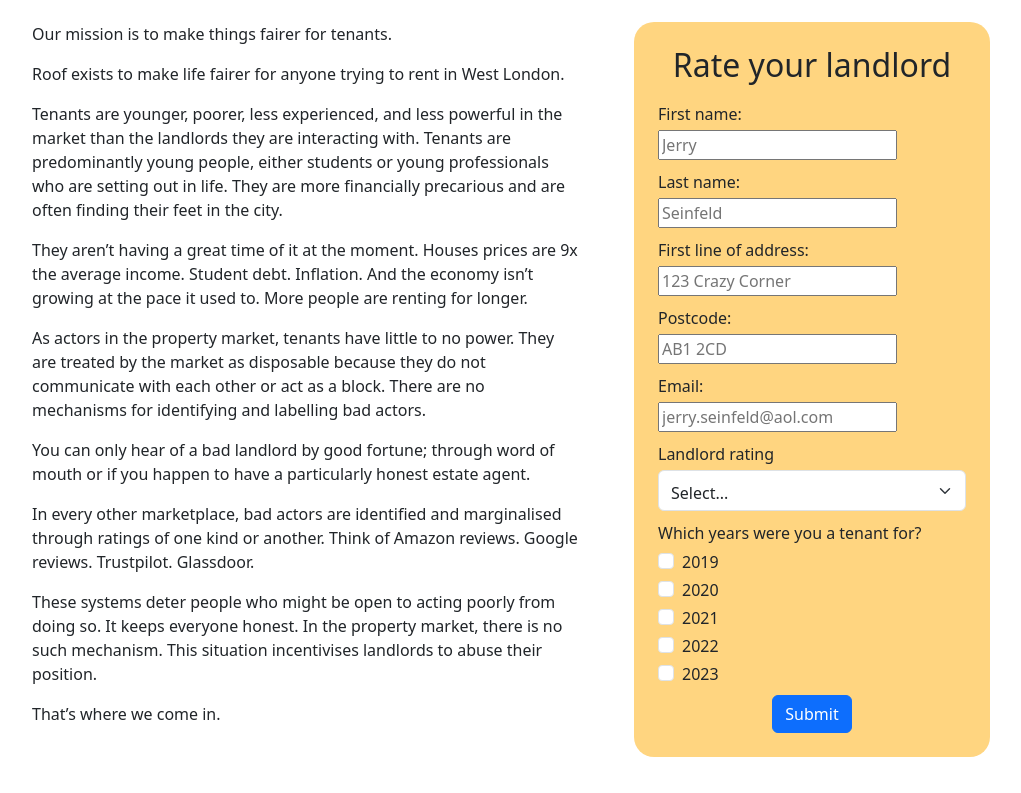
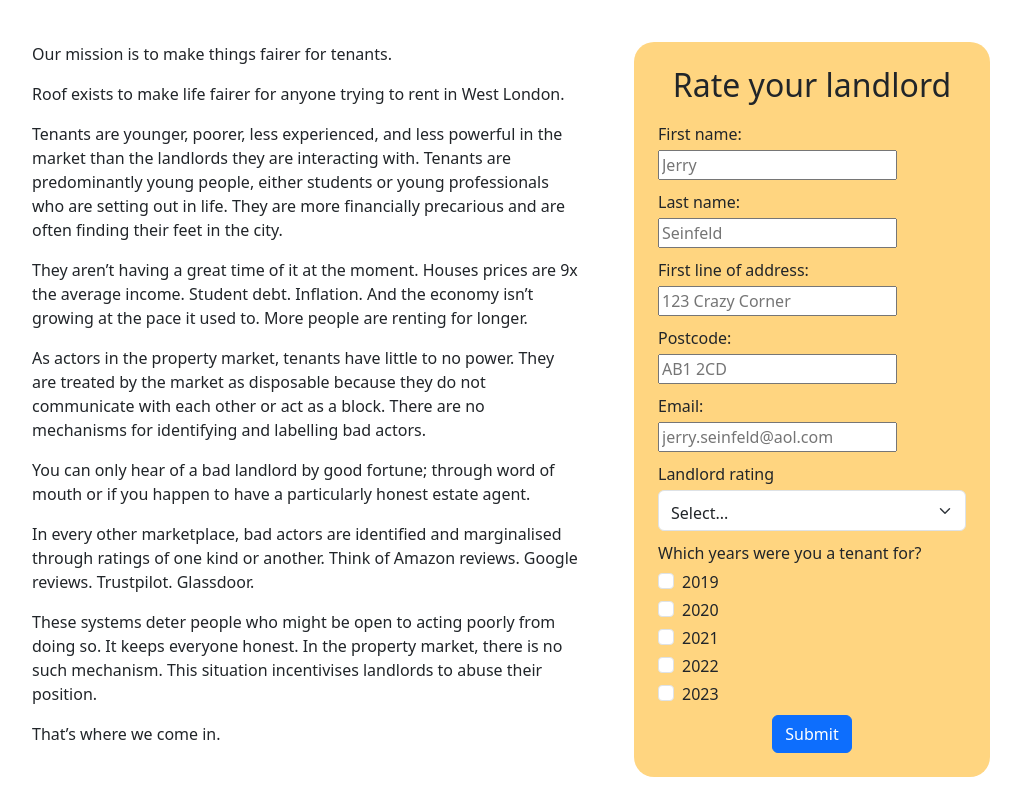
Before and after one commit to farleyr2538/roof, a Flask app: page / in a window 1280 px wide. Shown: the part 614-1407 px from the top of the page, without its empty margins (129-1150 px from the left). Before the commit the page ends 1371 px from the top, so only its background shows below. Run offline with Flask 3, Linux system fonts and the light colour scheme.

Commit message:
adding padding to content top

```diff
--- a/static/styles.css
+++ b/static/styles.css
@@ -55,3 +55,7 @@ video {
     z-index: 0;
     border-radius: 20px;
 }
+
+#content {
+    padding-top: 20px;
+}
```
